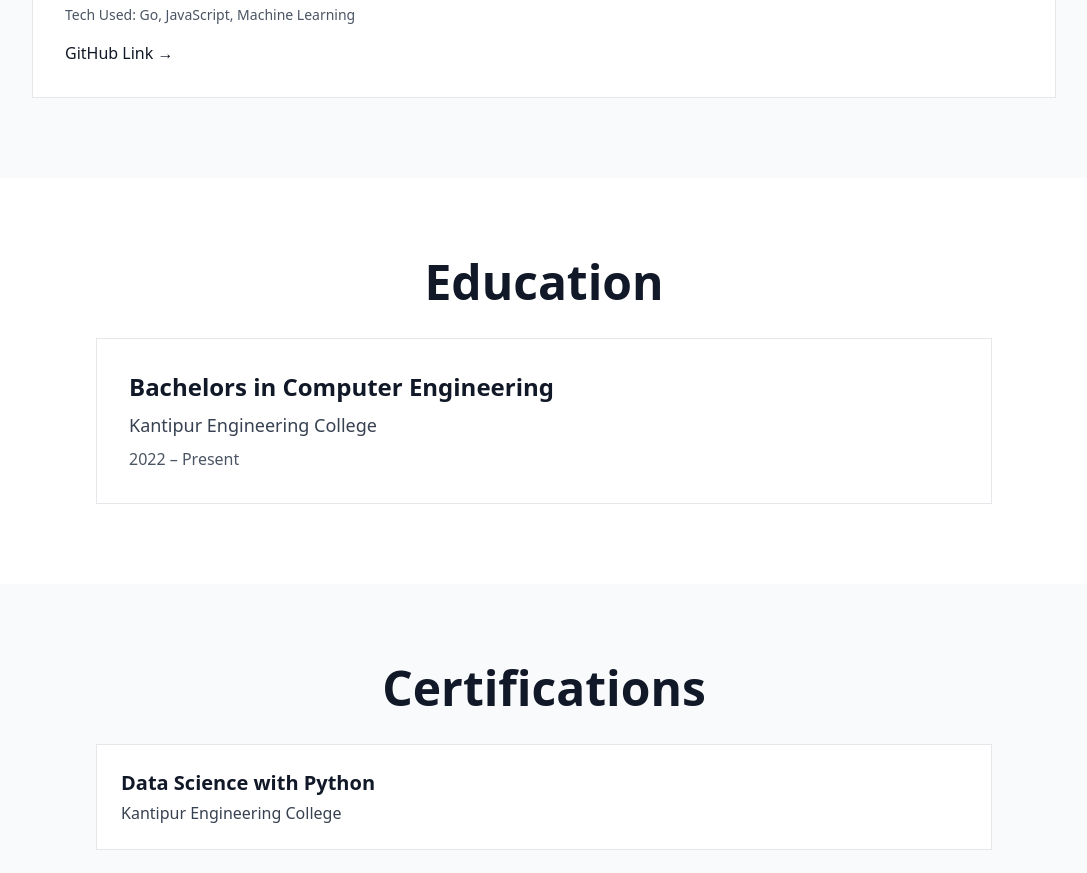
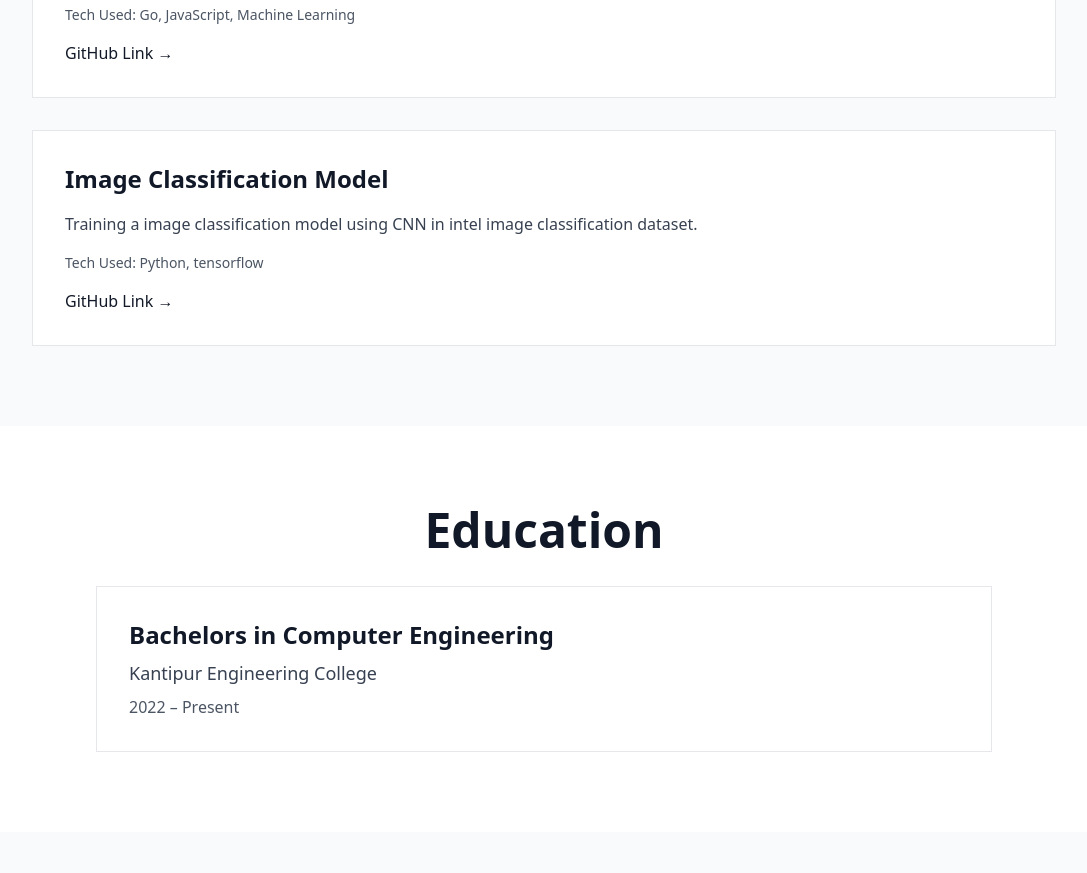
Before and after one commit to Soumya-Dahal/portfolio, a React (Vite) app: page / in a window 1280 px wide. Shown: the part 2960-3833 px from the top of the page, without its empty margins (96-1183 px from the left). Built offline with nearby package versions, Linux system fonts and the light colour scheme.

Commit message:
updated projects

```diff
--- a/src/components/Projects.jsx
+++ b/src/components/Projects.jsx
@@ -17,7 +17,13 @@ function Projects() {
       description: 'An AI-powered image captioning system using Go for backend computation and JavaScript for deployment. Designed for efficiency and lightweight inference.',
       tech: 'Go, JavaScript, Machine Learning',
       github: 'https://github.com/Soumya-Dahal/Image-Captioning-GO'
-    }
+    },
+        {
+      title: 'Image Classification Model',
+      description: 'Training a image classification model using CNN in intel image classification dataset.',
+      tech: 'Python, tensorflow',
+      github: 'https://github.com/Soumya-Dahal/ImageClassification'
+    },
   ]
 
   return (
```
Also changed, not shown: 5 other files (tests, documents, lock files or other folders).
